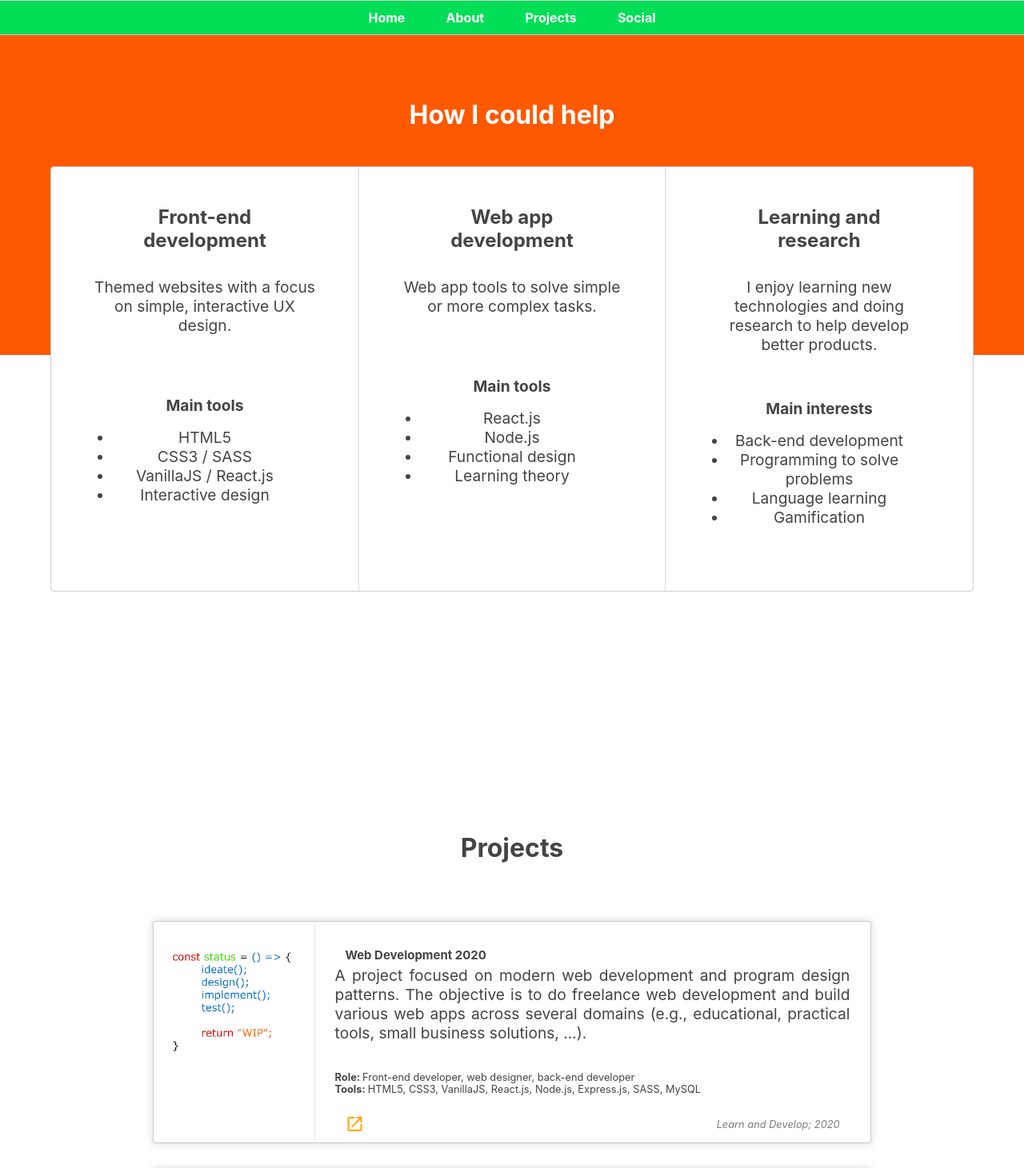
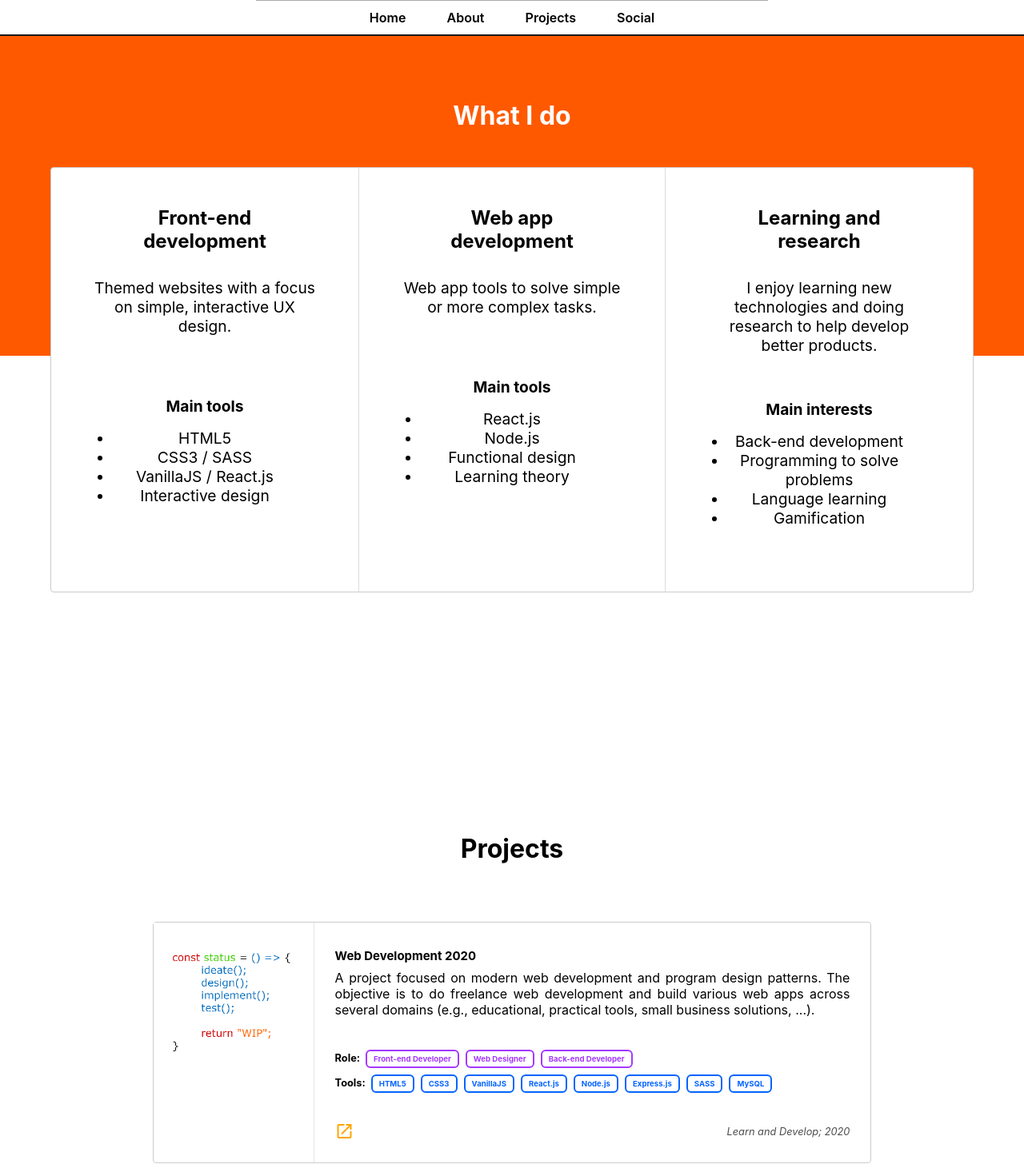
Before and after one commit to Str4yWolf/portfolio, a React (Create React App) app: page / in a window 1280 px wide. Shown: the part 800-2261 px from the top of the page at 80% size. Built offline with nearby package versions, Linux system fonts and the light colour scheme.

Commit message:
Made page fully responsive

```diff
--- a/public/index.html
+++ b/public/index.html
@@ -20,7 +20,7 @@
       work correctly both with client-side routing and a non-root public URL.
       Learn how to configure a non-root public URL by running `npm run build`.
     -->
-    <title>Michael Woei Kang Huang</title>
+    <title>Portfolio | Michael W. K. Huang</title>
   </head>
   <body>
     <noscript>You need to enable JavaScript to run this app.</noscript>
--- a/src/App.js
+++ b/src/App.js
@@ -18,7 +18,7 @@ const App = () => {
   const projectItems = [{ image: ProjectWIP,
                           title: 'Web Development 2020',
                           description: 'A project focused on modern web development and program design patterns. The objective is to do freelance web development and build various web apps across several domains (e.g., educational, practical tools, small business solutions, ...).',
-                          role: 'Front-end developer, web designer, back-end developer',
+                          role: 'Front-end Developer, Web Designer, Back-end Developer',
                           tools: 'HTML5, CSS3, VanillaJS, React.js, Node.js, Express.js, SASS, MySQL',
                           demo: '',
                           code: '',
@@ -27,7 +27,7 @@ const App = () => {
                           { image: ProjectStockhub,
                           title: 'Stockhub',
                           description: 'A finance platform that unites traders and people interested in stock trading. The aim is to create a scaleable platform with an optimized user experience.',
-                          role: 'Front-end developer, management team, back-end trainee, late co-founder',
+                          role: 'Front-end Developer, Management Team, Back-end Trainee, Late Co-founder',
                           tools: 'React.js, React Semantic UI, Node.js, Express.js, Confluence',
                           demo: '',
                           code: '',
@@ -36,7 +36,7 @@ const App = () => {
                         { image: ProjectKoyoLearning,
                           title: 'Koyo Learning',
                           description: 'A gamified remote learning platform to provide an immersive classroom experience. Hackathon idea to help provide education in times of physical social distancing. The goal was to come up with and pitch an actionable business solution while developing and demonstrating a working prototype.',
-                          role: 'Research analyst, gamification designer',
+                          role: 'Research Analyst, Gamification Designer',
                           tools: 'Google Docs, AdobeXD',
                           demo: '',
                           code: '',
@@ -45,7 +45,7 @@ const App = () => {
                           { image: ProjectKanaSensei,
                           title: 'Kana Sensei',
                           description: 'A gamified web app to help learn the Japanese phonetic script (Kana). The goal was to research how the use of game design elements affects learning. Key aspects were intuitive and minimalist design combined with UX design and learning theory (Spaced Repetition).',
-                          role: 'Front-end developer, UX / gamification designer, researcher',
+                          role: 'Front-end Developer, UX / Gamification Designer, Researcher',
                           tools: 'Vue.js, Quasar, WordPress',
                           demo: 'https://str4ywolf.github.io/#/',
                           code: 'https://github.com/Str4yWolf/Gamification-of-Kana',
@@ -83,7 +83,7 @@ const App = () => {
         <div id="specialization" className="specialization">
           <span className="specialization-banner" />
           <GapSpacer height="6vh" />
-          <h1>How I could help</h1>
+          <h1>What I do</h1>
           <div className="grid">
             <span>
               <h2>Front-end development</h2>
--- a/src/components/ProjectCard.js
+++ b/src/components/ProjectCard.js
@@ -1,4 +1,5 @@
 import React from 'react';
+import TagItem from './TagItem';
 
 const ProjectCard = ({ image, title, description, role, tools, demo='', code='', info='', meta }) => {
 
@@ -30,9 +31,13 @@ const ProjectCard = ({ image, title, description, role, tools, demo='', code='',
   				</div>
 
     const mainInfo = <div className="mainInfo">
-						<strong>Role: </strong>{role}
+						<strong>Role: </strong>{ role.split(',').map((item, key) => {
+							return <TagItem key={key} text={item} />
+						})}
 						<br />
-						<strong>Tools: </strong>{tools}
+						<strong>Tools: </strong>{ tools.split(',').map((item, key) => {
+							return <TagItem key={key} text={item} alternate />
+						})}
 				  	</div>
 
 	const bottom = <div className="bottom">
--- /dev/null
+++ b/src/components/TagItem.js
@@ -0,0 +1,19 @@
+import React from 'react';
+import '../styles.scss';
+
+const TagItem = ({ text, alternate=false }) => {
+
+	let content;
+	if (!alternate) {
+		content = <div className="tag-item">
+			{ text }
+		</div>
+	} else {
+		content = <div className="tag-item alternate">
+			{ text }
+		</div>
+	}
+	return content;
+};
+
+export default TagItem;
--- a/src/styles.scss
+++ b/src/styles.scss
@@ -3,7 +3,7 @@
 	padding: 0;
 	margin: 0;
 	font-family: -apple-system, BlinkMacSystemFont, 'Segoe UI', Roboto, Oxygen, Ubuntu, Cantarell, 'Open Sans', 'Helvetica Neue', sans-serif;
-	color: #444;
+	color: #000;
 	text-align: center;
 	word-wrap: break-word;
 	scroll-behavior: smooth;
@@ -11,7 +11,7 @@
 
 $accent-color: #ff5900;
 $primary-color: #ff5900;
-$secondary-color: #03de57;
+$secondary-color: #a538ff;
 $tertiary-color: #0464ff;
 
 
@@ -49,26 +49,22 @@ header {
 nav {
 	width: 100%;
 	height: 42px;
-	background: $secondary-color;
+	background: white;
 	text-align: center;
-	border-top: 1px solid #ccc;
-	border-bottom: 1px solid #ccc;
-	&:hover {
-		border-bottom: 2px solid $primary-color;
-	}
+	border-bottom: 2px solid rgba(0,0,0,0.9);
 	a {
 		display: inline-block;
 		position: relative;
-		font-weight: bold;
+		font-weight: 600;
 		text-decoration: none;
-		color: white;
-		padding: 11px 2vw;
-		transition: background 0.5s;
-
+		padding: 11px 2vw 9px 2vw;
+		transition: background 0.5s, color 0.5s;
 		&:hover {
 			background: $primary-color;
+			color: white;
 			transition: background 0.5s;
 			cursor: pointer;
+			border-bottom: 2px solid white;
 		}
 	}
 }
@@ -100,6 +96,7 @@ main {
 		height: 100vh;
 		margin: 0 auto;
 		font-size: 120%;
+		border-bottom: 1px solid #aaa;
 	}
 
 	.specialization {
@@ -207,15 +204,12 @@ footer {
 
 
 .project-card-grid {
-	position: relative;
 	display: grid;
-	grid-template-columns: 1fr 5fr;
 	margin: 2vh;
 	width: 70vw;
 	border: 1px solid #ccc;
-	border-radius: 2px;
+	border-radius: 4px;
 	font-size: 80%;
-	box-shadow: 0px 0px 10px 1px #ddd;
 	transition: transform 0.5s;
 
 	&:hover {
@@ -229,11 +223,7 @@ footer {
 
 
 	.left {
-		grid-column: 1 / span 1;
-		width: 100%;
-		height: 100%;
 		min-width: 200px;
-		// background: #f6f6f6;
 		border-right: 1px solid #e4e4e4;
 
 		img {
@@ -244,18 +234,16 @@ footer {
 	}
 
 	.main {
-		grid-column: 2 / span 1;
-		margin: 1vh 1vw;
-		min-width: 100px;
-		height: 100%;
-		position: relative;
-	}
-
 		.mainDesc {
 			padding: 2vh 1vw;
-		h3, p {
+			h3 {
+				text-align: left;
+				margin: 1vh 0;
+			}
+			p {
 				text-align: justify;
 				margin-bottom: 0.5vh;
+				font-size: 1rem;
 			}
 		}
 
@@ -265,15 +253,57 @@ footer {
 		}
 
 		.bottom {
-		bottom: 0px;
-		padding: 1vh 2vw;
-		.links { float: left }
+			padding: 2vh 1vw;
+			display: grid;
+			grid-template-columns: 1fr auto;
+			.links {
+				text-align: left;
+			}
 			.meta {
-			float: right;
 				font-style: italic;
 				opacity: 0.7;
-			transform: translateY(5px);
+				padding-top: 5px;
 			}
+		}
+	}
+}
+
+.tag-item {
+	display: inline-block;
+	font: {
+		size: 0.6rem;
+		weight: bold;
+	}
+	margin: 0.5vmin;
+	padding: 4px 8px;
+	background: white;
+	border-radius: 6px;
+
+	transition: color 0.5s, border 0.5s;
+
+
+	&:not(.alternate) {
+		color: $secondary-color;
+		border: 2px solid $secondary-color;
+
+		&:hover {
+			color: $primary-color;
+			border: 2px solid $primary-color;
+		}
+	}
+
+	&.alternate {
+		color: $tertiary-color;
+		border: 2px solid $tertiary-color;
+
+		&:hover {
+			color: $primary-color;
+			border: 2px solid $primary-color;
+		}
+	}
+
+	&:hover {
+		cursor: default;
 	}
 }
 
@@ -285,10 +315,16 @@ footer {
 			border-width: 0px 1px;
 		}
 	}
+
+	.project-card-grid {
+		grid-template-rows: 1fr;
+		grid-template-columns: 1fr 5fr;
+		.main { margin: 1vh 1vw }
+	}
 }
 @media only screen and (max-width: 1024px) {
 
-	h1, h2, h3, h4, h5, h6 {
+	h1, h2 {
 		font-size: 1.25em;
 	}
 	p { font-size: 0.9em; }
@@ -302,7 +338,7 @@ footer {
 
 
 @media only screen and (max-width: 768px) {
-	h1, h2, h3, h4, h5, h6 {
+	h1, h2 {
 		font-size: 1em;
 	}
 	p { font-size: 0.8em; }
@@ -316,6 +352,15 @@ footer {
 			border-width: 1px 0px;
 		}
 	}
+	.project-card-grid {
+		grid-template-rows: auto 1fr;
+		grid-template-columns: 1fr;
+
+		.left {
+			border-bottom: 1px solid #e4e4e4;
+		}
+		.main { margin: 2vh 3vw }
+	}
 	button {
 		transform: scale(0.8);
 	}
```
Lines whose indentation alone changed are shown as unchanged.
